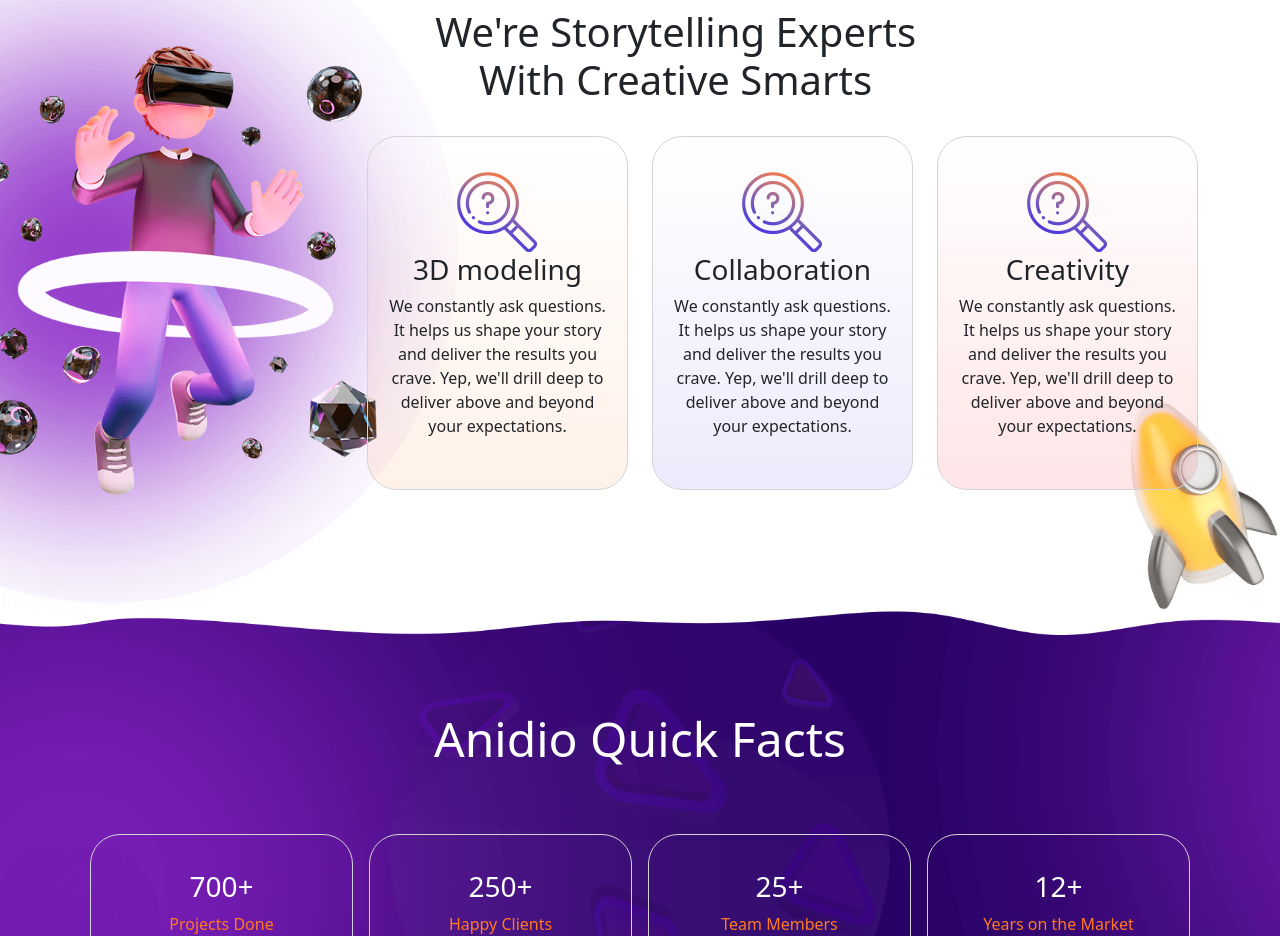
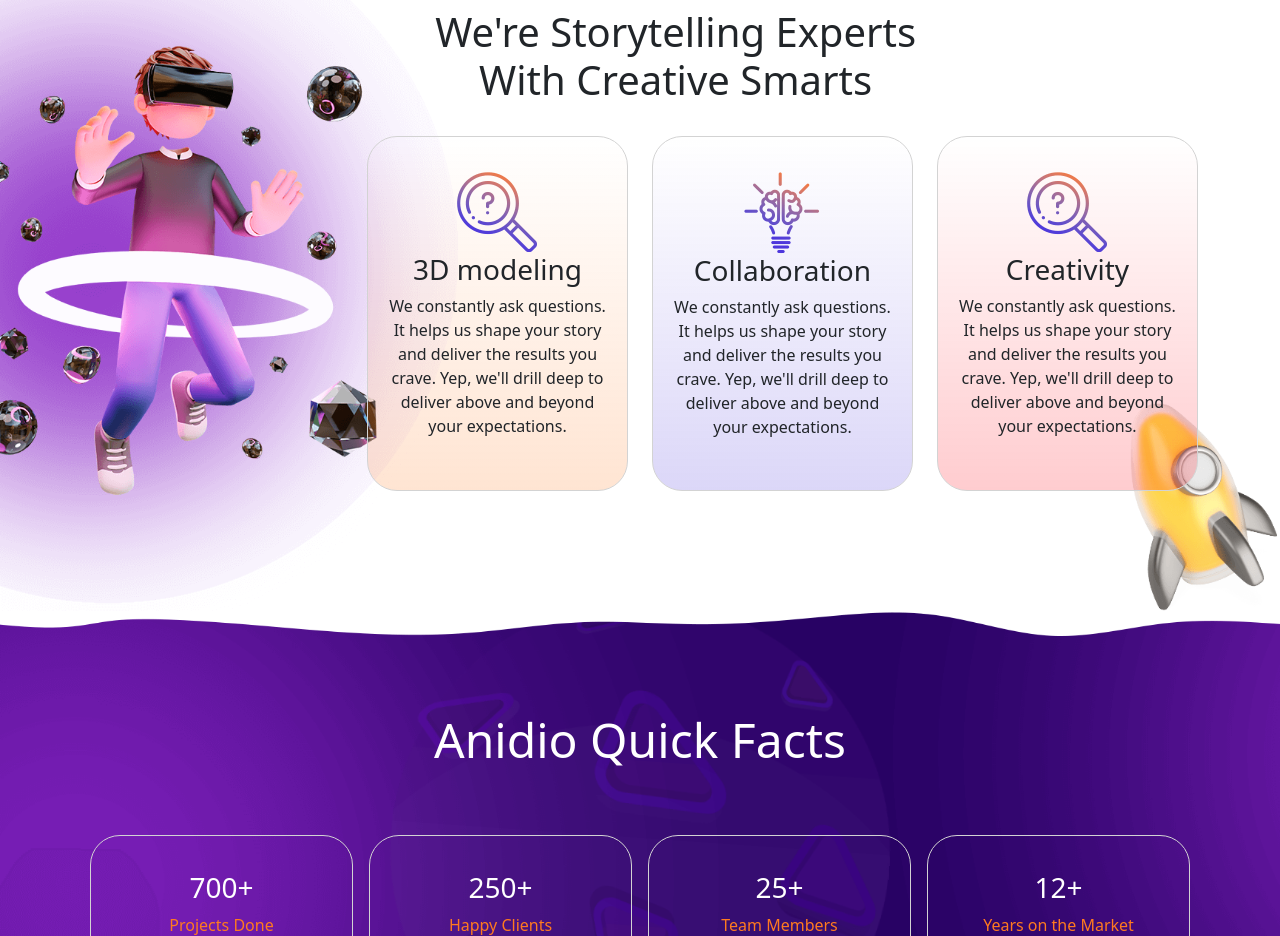
Before and after one commit to IvanTorzoni/proj-html-vuejs, a Vue app: page / in a window 1280 px wide. Shown: the part 1260-2196 px from the top of the page. Built offline with nearby package versions, Linux system fonts and the light colour scheme.

Commit message:
fix: opacity in skill card

```diff
--- a/src/components/sharedComponents/AppSkill.vue
+++ b/src/components/sharedComponents/AppSkill.vue
@@ -5,28 +5,34 @@
          //Array per aggiunta dinamica
          skillTree : [
             {
+               skillImage : "smart1",
                skillTitle : "3D modeling",
                paragraph : "We constantly ask questions. It helps us shape your story and deliver the results you crave. Yep, we'll drill deep to deliver above and beyond your expectations."
             },
             {
+               skillImage : "smart3",
                skillTitle : "Collaboration",
                paragraph : "We constantly ask questions. It helps us shape your story and deliver the results you crave. Yep, we'll drill deep to deliver above and beyond your expectations."
             },
             {
+               skillImage : "smart1",
                skillTitle : "Creativity",
                paragraph : "We constantly ask questions. It helps us shape your story and deliver the results you crave. Yep, we'll drill deep to deliver above and beyond your expectations."
             },
          ],
          //Array di gradient per aggiunta dinamica
-         bgGradient : ['-webkit-linear-gradient(90deg, rgba(255, 122, 31, 0.10196) 0%, rgba(1, 5, 48, 0) 100%)',
-                    '-webkit-linear-gradient(90deg, rgba(77, 54, 220, 0.10196) 0%, rgba(1, 5, 48, 0) 100%)',
-                    '-webkit-linear-gradient(90deg, rgba(255, 0, 15, 0.10196) 0%, rgba(1, 5, 48, 0) 100%)'
+         bgGradient : ['-webkit-linear-gradient(90deg, rgba(255, 122, 31, 0.20196) 0%, rgba(1, 5, 48, 0) 100%)',
+                    '-webkit-linear-gradient(90deg, rgba(77, 54, 220, 0.20196) 0%, rgba(1, 5, 48, 0) 100%)',
+                    '-webkit-linear-gradient(90deg, rgba(255, 0, 15, 0.20196) 0%, rgba(1, 5, 48, 0) 100%)'
          ]
       };
    },
    methods : {
       getBgGradient(index){
          return this.bgGradient[index];
+      },
+      getImageSkill(imgSkill){
+         return new URL(`../../assets/Img/about-img/${imgSkill}.png`, import.meta.url).href;
       }
    }
 }
@@ -56,7 +62,7 @@
                <div class="row">
                   <div class="col-lg-4 d-flex g-4" v-for="(card,i) in skillTree" >
                      <div class="ms_card text-center" :style="{ backgroundImage : getBgGradient(i) }">
-                        <img src="../../assets/Img/about-img/smart1.png">
+                        <img :src="getImageSkill(card.skillImage)">
                         <h3>{{ card.skillTitle }}</h3>
                         <p>{{ card.paragraph }}</p>
                      </div>
@@ -113,10 +119,12 @@
    padding: 35px 15px;
    border: 1px solid lightgray;
    border-radius: 30px;
+   transition: 0.7s;
 }
 
 .ms_card:hover{
-   border: 0;
+   border: 1px solid white;
+   transition: 0.7s;
 }
 
 /* Padding */
```
